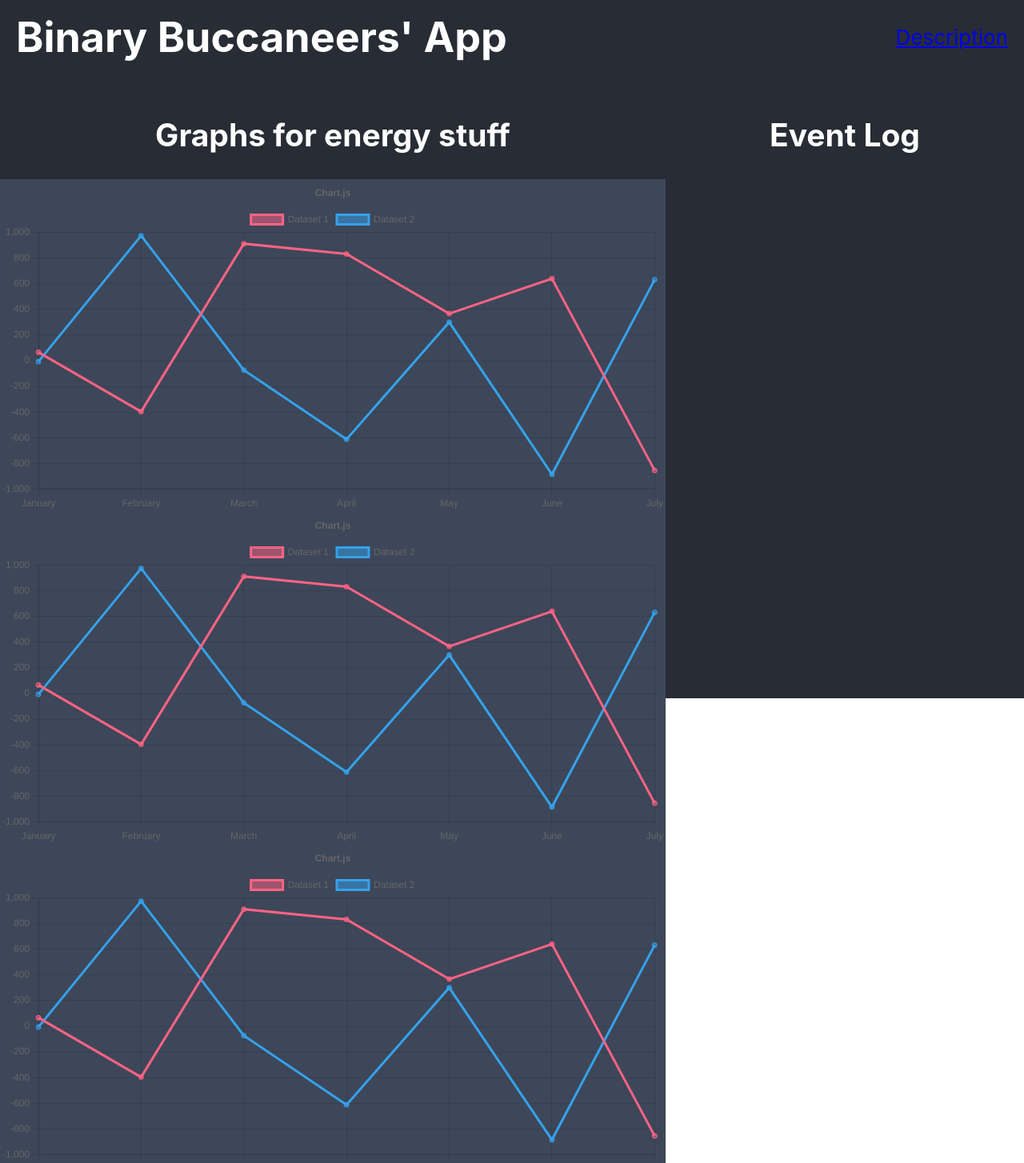
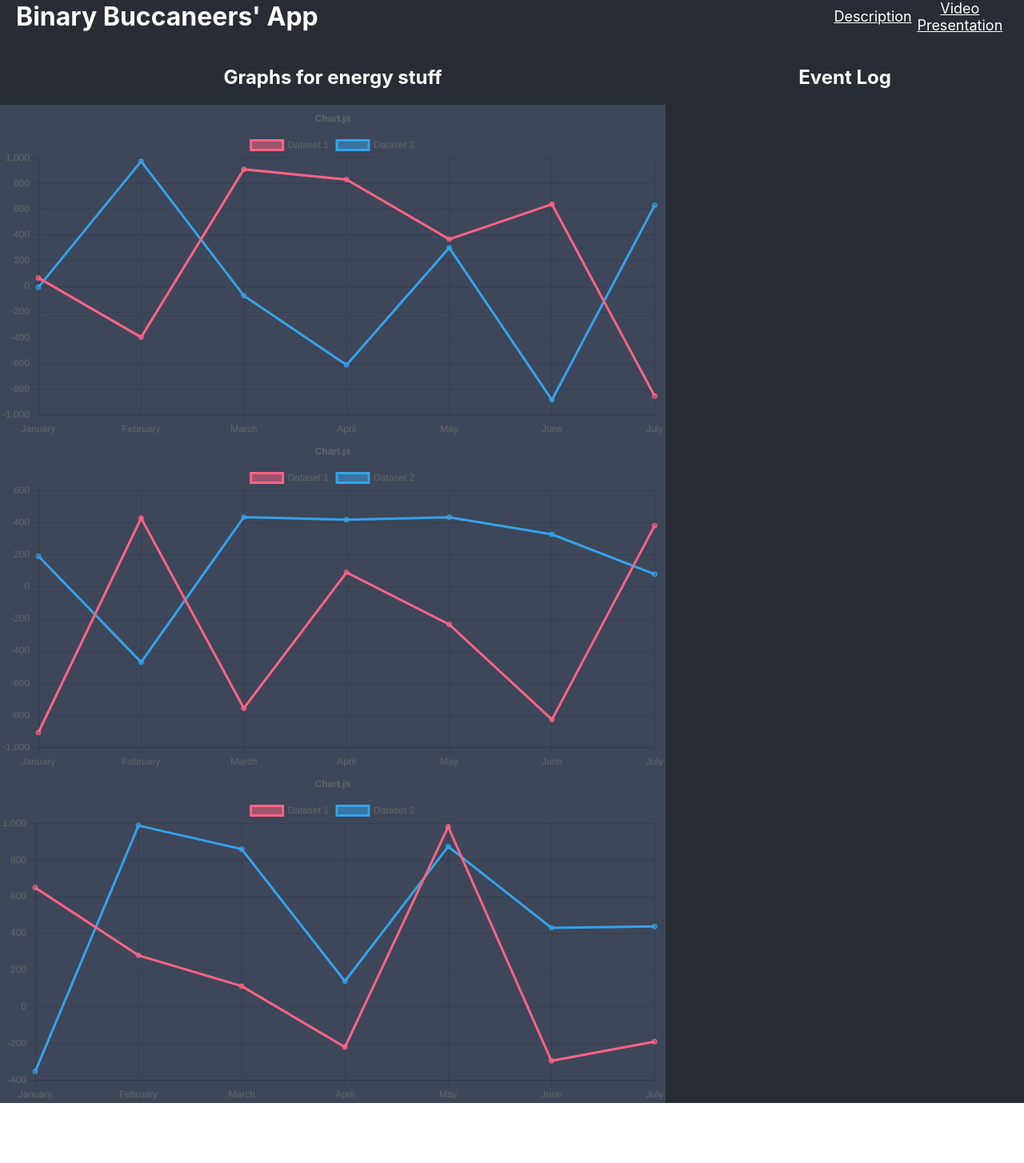
Before and after one commit to automatether/penguin-pilot, a React (Create React App) app in the folder client/: page / in a window 1280 px wide. Shown: the part 20-1474 px from the top of the page at 80% size. After the commit the page ends 1399 px from the top, so only its background shows below. Built offline with nearby package versions, Linux system fonts and the light colour scheme.

Commit message:
layout cleaning and updates

```diff
--- a/client/src/App.css
+++ b/client/src/App.css
@@ -15,6 +15,31 @@
   color: white;
 }
 
+h1 {
+  /*this is the name of the app*/
+  font-size: xx-large;
+}
+
+h2 {
+  /*this is the name of the page*/
+  font-size: x-large;
+}
+
+#nav-bar {
+  /*this is the nav element, where we show the links to the different pages*/
+  /*the links are shown in a row, with a space between them*/
+  display: flex;
+  justify-content: space-between;
+  align-items: center;
+  width: 17vw;
+}
+
+a {
+  /*this is the style of the links in the nav element*/
+  color: white;
+  font-size: large;
+  text-decoration: underline;
+}
 
 @keyframes App-logo-spin {
   from {
@@ -30,18 +55,17 @@
   display: grid;
   grid-template-columns: 65% 35%;
   grid-template-rows: 100%;
-  height: 95vh;
   font-size: calc(10px + 2vmin);
   color: white;
 }
 
-.leftSide {
+.left-side {
   /*this is the left side of the page, where the chartscontainer is*/
   display: flex;
   justify-content: center;
 }
 
-.chartsContainer {
+.charts-container {
   /*here we show the 3 charts in a column, spread evenly and centered.*/
   display: flex;
   flex-direction: column;
@@ -57,13 +81,13 @@
   width: 20vw;
 }
 
-.rightSide {
+.right-side {
   /*this is the right side of the page, where the tablecontainer is*/
   display: flex;
   justify-content: center;
 }
 
-.eventsContainer {
+.events-container {
   /*here we show the table in a column, spread evenly and centered.*/
   display: flex;
   flex-direction: column;
--- a/client/src/App.js
+++ b/client/src/App.js
@@ -1,28 +1,31 @@
 import "./App.css";
-import { ChartComponent } from "./EnergyStorageGraph";
+import { ChartComponent } from "./Graph1";
+import { ChartComponent2 } from "./Graph2";
+import { ChartComponent3 } from "./Graph3";
 
 function App() {
   return (
     <div className="App">
       <header className="App-header">
         <h1>Binary Buccaneers' App</h1>
-        <div id="navElements">
+        <div id="nav-bar">
           <a href="description.html">Description</a>
+          <a href="video.html">Video Presentation</a>
         </div>
       </header>
       <div className="Split-Screen">
-        <div id="leftSide">
+        <div id="left-side">
           <h2>Graphs for energy stuff</h2>
-          <div id="chartsContainer">
+          <div id="charts-container">
             <ChartComponent />
-            <ChartComponent />
-            <ChartComponent />
+            <ChartComponent2 />
+            <ChartComponent3 />
           </div>
         </div>
-        <div id="rightSide">
-          <div id="eventsContainer">
+        <div id="right-side">
+          <div id="events-container">
             <h2>Event Log</h2>
-            <div id="eventsAndAnomalies"></div>
+            <div id="events-and-anomalies"></div>
           </div>
         </div>
       </div>
--- /dev/null
+++ b/client/src/Graph2.jsx
@@ -0,0 +1,60 @@
+import React from "react";
+import {
+  Chart as ChartJS,
+  CategoryScale,
+  LinearScale,
+  PointElement,
+  LineElement,
+  Title,
+  Tooltip,
+  Legend,
+} from "chart.js";
+import { Line } from "react-chartjs-2";
+import { faker } from "@faker-js/faker";
+
+ChartJS.register(
+  CategoryScale,
+  LinearScale,
+  PointElement,
+  LineElement,
+  Title,
+  Tooltip,
+  Legend
+);
+
+export const options = {
+  responsive: true,
+  plugins: {
+    legend: {
+      position: "top",
+    },
+    title: {
+      display: true,
+      text: "Chart.js",
+    },
+  },
+};
+
+const labels = ["January", "February", "March", "April", "May", "June", "July"];
+
+export const data = {
+  labels,
+  datasets: [
+    {
+      label: "Dataset 1",
+      data: labels.map(() => faker.datatype.number({ min: -1000, max: 1000 })),
+      borderColor: "rgb(255, 99, 132)",
+      backgroundColor: "rgba(255, 99, 132, 0.5)",
+    },
+    {
+      label: "Dataset 2",
+      data: labels.map(() => faker.datatype.number({ min: -1000, max: 1000 })),
+      borderColor: "rgb(53, 162, 235)",
+      backgroundColor: "rgba(53, 162, 235, 0.5)",
+    },
+  ],
+};
+
+export function ChartComponent2() {
+  return <Line options={options} data={data} id="canvas-element" />;
+}
--- /dev/null
+++ b/client/src/Graph3.jsx
@@ -0,0 +1,60 @@
+import React from "react";
+import {
+  Chart as ChartJS,
+  CategoryScale,
+  LinearScale,
+  PointElement,
+  LineElement,
+  Title,
+  Tooltip,
+  Legend,
+} from "chart.js";
+import { Line } from "react-chartjs-2";
+import { faker } from "@faker-js/faker";
+
+ChartJS.register(
+  CategoryScale,
+  LinearScale,
+  PointElement,
+  LineElement,
+  Title,
+  Tooltip,
+  Legend
+);
+
+export const options = {
+  responsive: true,
+  plugins: {
+    legend: {
+      position: "top",
+    },
+    title: {
+      display: true,
+      text: "Chart.js",
+    },
+  },
+};
+
+const labels = ["January", "February", "March", "April", "May", "June", "July"];
+
+export const data = {
+  labels,
+  datasets: [
+    {
+      label: "Dataset 1",
+      data: labels.map(() => faker.datatype.number({ min: -1000, max: 1000 })),
+      borderColor: "rgb(255, 99, 132)",
+      backgroundColor: "rgba(255, 99, 132, 0.5)",
+    },
+    {
+      label: "Dataset 2",
+      data: labels.map(() => faker.datatype.number({ min: -1000, max: 1000 })),
+      borderColor: "rgb(53, 162, 235)",
+      backgroundColor: "rgba(53, 162, 235, 0.5)",
+    },
+  ],
+};
+
+export function ChartComponent3() {
+  return <Line options={options} data={data} id="canvas-element" />;
+}
```
Also changed, not shown: client/src/Graph1.jsx (renamed from client/src/EnergyStorageGraph.jsx).
